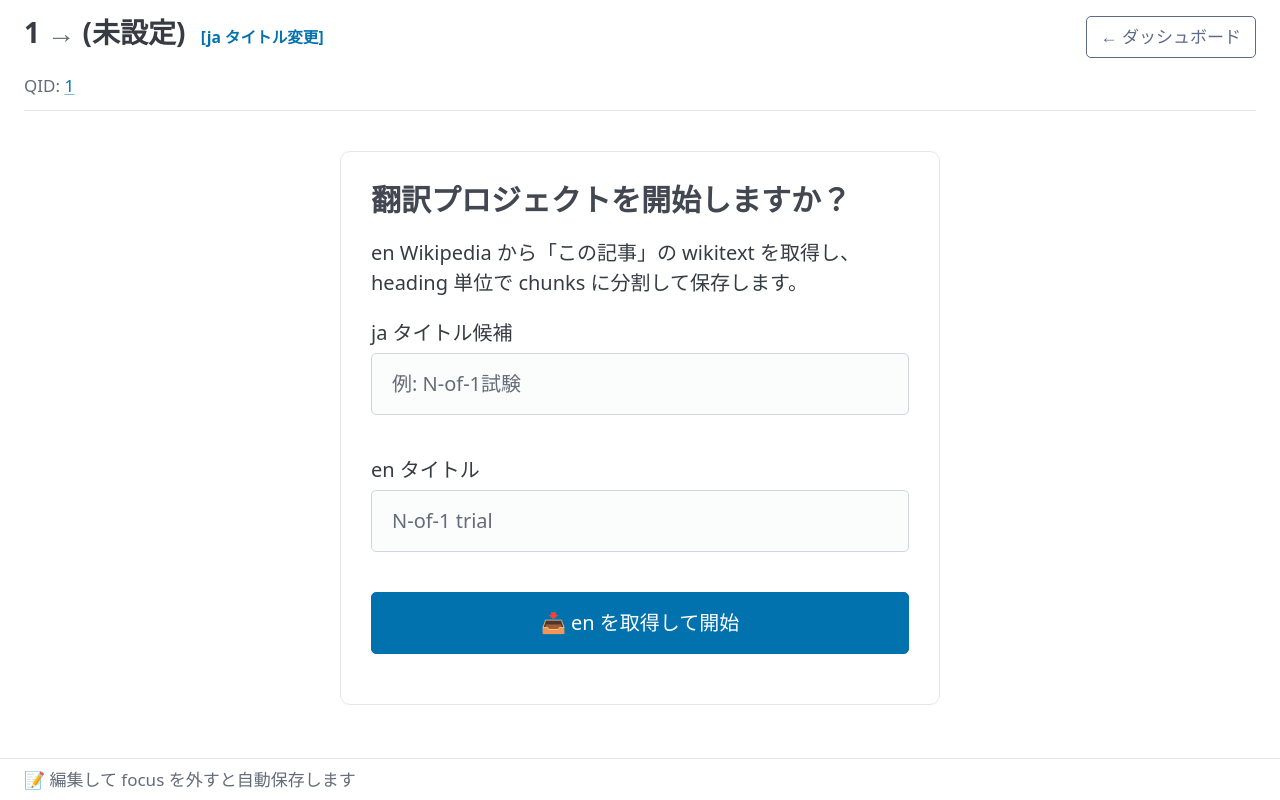
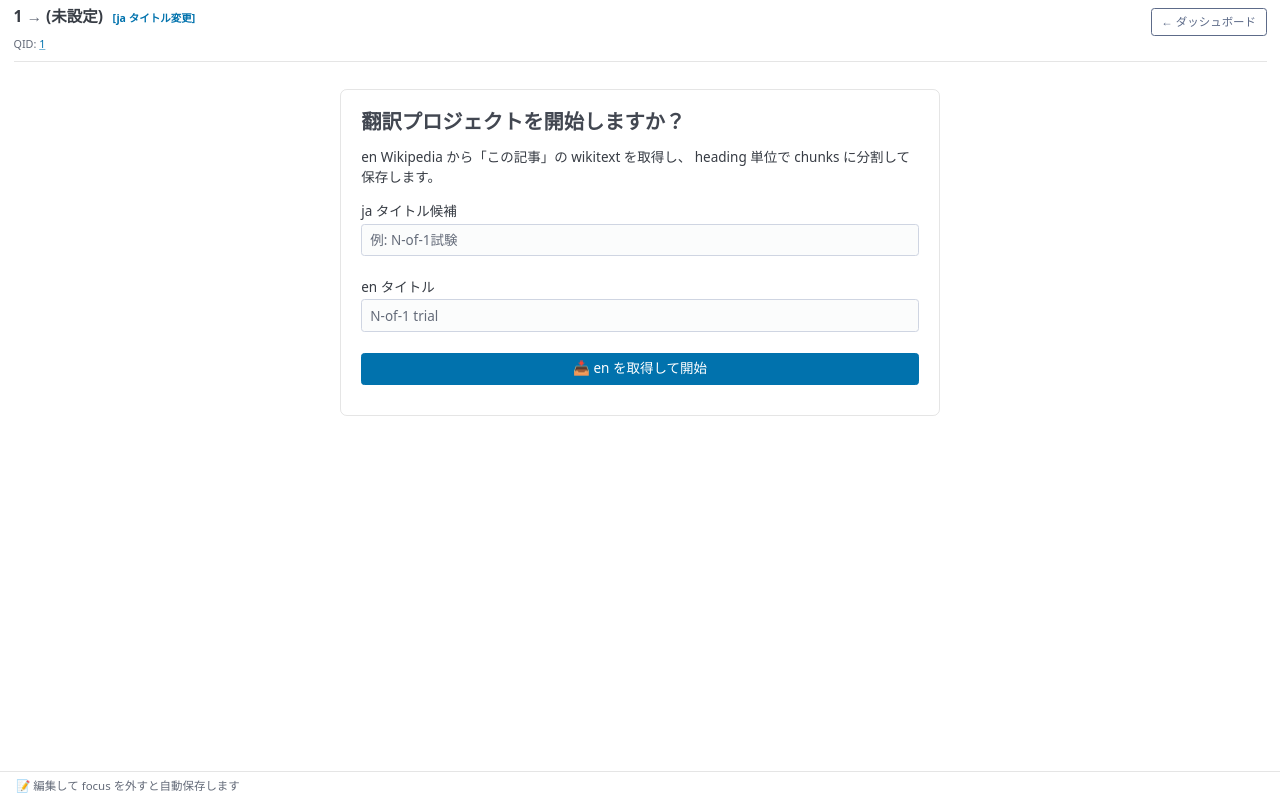
Before and after one commit to Tama831/wiki-gap, a FastAPI app: page /translate/1 in a window 1280 px wide. Run offline with FastAPI, Linux system fonts and the light colour scheme; data that the repository does not hold is empty; some libraries are stand-ins or nearby versions.

Commit message:
Trim global font/spacing density (Tama: 'too big')
Tama feedback: overall fonts and element sizes felt too large at
Pico's defaults (root 16px, generous paddings).

app.css:
- :root font-size 13.5px (~85% of default)
- Pico spacing variables tightened (--pico-spacing 0.7rem,
  --pico-form-element-spacing-{vertical,horizontal})
- main.container max-width 1500px (was 1400, takes advantage of
  smaller text), padding-top/bottom 1rem
- header h1/h2/h3 each one notch smaller; <p> margins 0.25rem
- buttons/role=button: padding 0.35x0.75rem, font-size 0.85rem
- table font-size 0.86rem with 1.35 line-height; cell padding
  0.3rem x 0.5rem; th in small-caps for compact look

translate.css:
- main.translate-main padding 0.6/1rem; explicit 13.5px base
- header h2 1.15rem, p 0.8rem
- .chunk padding 0.35x0.6rem; .chunk-heading 0.76rem
- pre.src font-size 0.78rem; 0.5/0.6rem padding; max-height 55vh
- textarea.dst 0.82rem; min-height 4.5em

Net effect: same content fits in ~85% of the previous height
without losing legibility on the 13' MacBook Air display.

Co-Authored-By: Claude Opus 4.7 (1M context) <noreply@anthropic.com>

```diff
--- a/src/web/app.py
+++ b/src/web/app.py
@@ -734,6 +734,29 @@ def translate_handoff_log(qid: str, body: HandoffLog):
     return {"ok": True}
 
 
+@app.get("/_debug/publish_log/{qid}")
+def debug_publish_log(qid: str):
+    """デバッグ専用: 指定 qid の publish_log + ROW_NUMBER 結果"""
+    with connect(read_only=True) as conn:
+        rows = list(conn.execute(
+            "SELECT id, status, target_lang, target_title, posted_at "
+            "FROM publish_log WHERE qid = ? ORDER BY posted_at DESC LIMIT 10",
+            (qid,)
+        ))
+        latest = conn.execute(
+            "SELECT qid, target_lang, target_title FROM ("
+            "  SELECT qid, target_lang, target_title, "
+            "         ROW_NUMBER() OVER (PARTITION BY qid ORDER BY posted_at DESC) AS rn "
+            "  FROM publish_log WHERE status IN ('success', 'handoff_opened')"
+            ") WHERE rn = 1 AND qid = ?",
+            (qid,)
+        ).fetchone()
+    return {
+        "all_publish_log": [dict(r) for r in rows],
+        "latest_via_row_number": dict(latest) if latest else None,
+    }
+
+
 @app.get("/healthz", response_class=PlainTextResponse)
 def healthz():
     try:
--- a/src/web/static/app.css
+++ b/src/web/static/app.css
@@ -1,10 +1,23 @@
+/* 全体トリム: Pico のデフォルト (16px) を 13.5px に縮小 */
 :root {
   --border-soft: rgba(127, 127, 127, 0.15);
+  font-size: 13.5px;
 }
 
-main.container { max-width: 1400px; }
-header h1 { margin-bottom: 0.2rem; }
+body {
+  --pico-line-height: 1.45;
+  --pico-spacing: 0.7rem;
+  --pico-form-element-spacing-vertical: 0.4rem;
+  --pico-form-element-spacing-horizontal: 0.6rem;
+}
+
+main.container { max-width: 1500px; padding-top: 1rem; padding-bottom: 1rem; }
+header h1 { margin-bottom: 0.15rem; font-size: 1.55rem; }
+header h2 { font-size: 1.25rem; margin-bottom: 0.4rem; }
+header h3 { font-size: 1.05rem; }
+header p { margin: 0.25rem 0; }
 header .muted { color: var(--pico-muted-color, #666); }
+[role="button"], button { padding: 0.35rem 0.75rem; font-size: 0.85rem; }
 form.filters {
   display: flex;
   gap: 0.75rem;
@@ -17,7 +30,9 @@ form.filters select,
 form.filters input[type=number] { padding: 0.4rem 0.6rem; }
 form.filters button { padding: 0.55rem 0.9rem; }
 
-table { font-size: 0.92rem; }
+table { font-size: 0.86rem; line-height: 1.35; }
+table th, table td { padding: 0.3rem 0.5rem; }
+table th { font-size: 0.78rem; text-transform: uppercase; letter-spacing: 0.02em; }
 th.num, td.num { text-align: right; font-variant-numeric: tabular-nums; }
 td.gap { font-weight: 600; }
 
--- a/src/web/static/translate.css
+++ b/src/web/static/translate.css
@@ -2,7 +2,8 @@
 
 main.translate-main {
   max-width: 100%;
-  padding: 0.8rem 1.2rem;
+  padding: 0.6rem 1rem;
+  font-size: 13.5px;
 }
 
 .translate-header {
@@ -19,8 +20,8 @@ main.translate-main {
   z-index: 10;
 }
 
-.translate-header h2 { margin: 0 0 0.3rem 0; font-size: 1.4rem; }
-.translate-header p { margin: 0; font-size: 0.85rem; }
+.translate-header h2 { margin: 0 0 0.2rem 0; font-size: 1.15rem; }
+.translate-header p { margin: 0; font-size: 0.8rem; }
 
 .translate-actions {
   display: flex;
```
Also changed, not shown: other parts of src/web/static/translate.css (+11 -11 lines).
